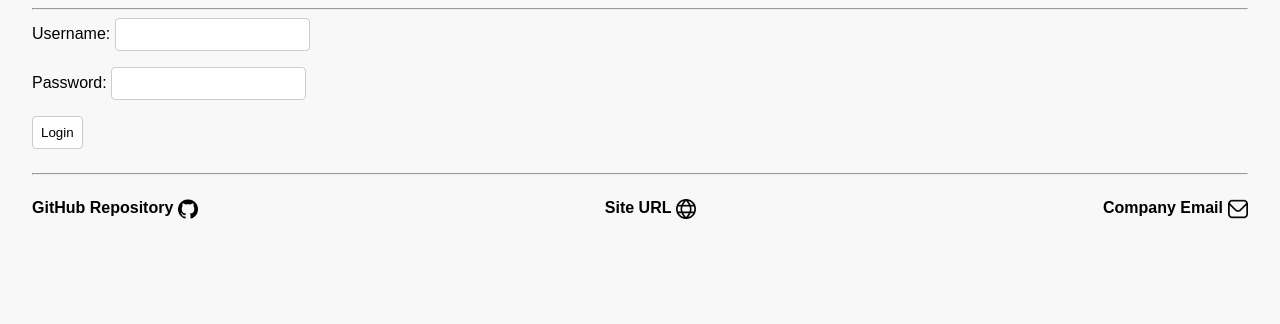
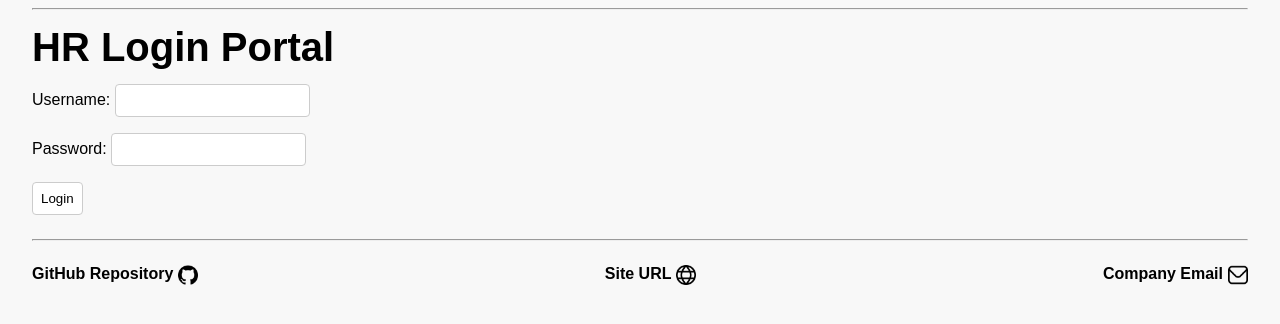
Before and after one commit to 106429465/razeen-thurs-230-g01-part2, a PHP site: page /login in a window 1280 px wide. Shown: the part 160-484 px from the top of the page. Run offline with PHP 8.4, Linux system fonts and the light colour scheme.

Commit message:
feat(login.php): add header to login page

```diff
--- a/login/index.php
+++ b/login/index.php
@@ -3,6 +3,8 @@
 $current_page = 'Manage';
 include '../include/header.inc';
 ?>
+
+<h1>HR Login Portal</h1>
 
 <form action="validate_login.php" method="POST">
     <label for="username">Username:</label>
```
